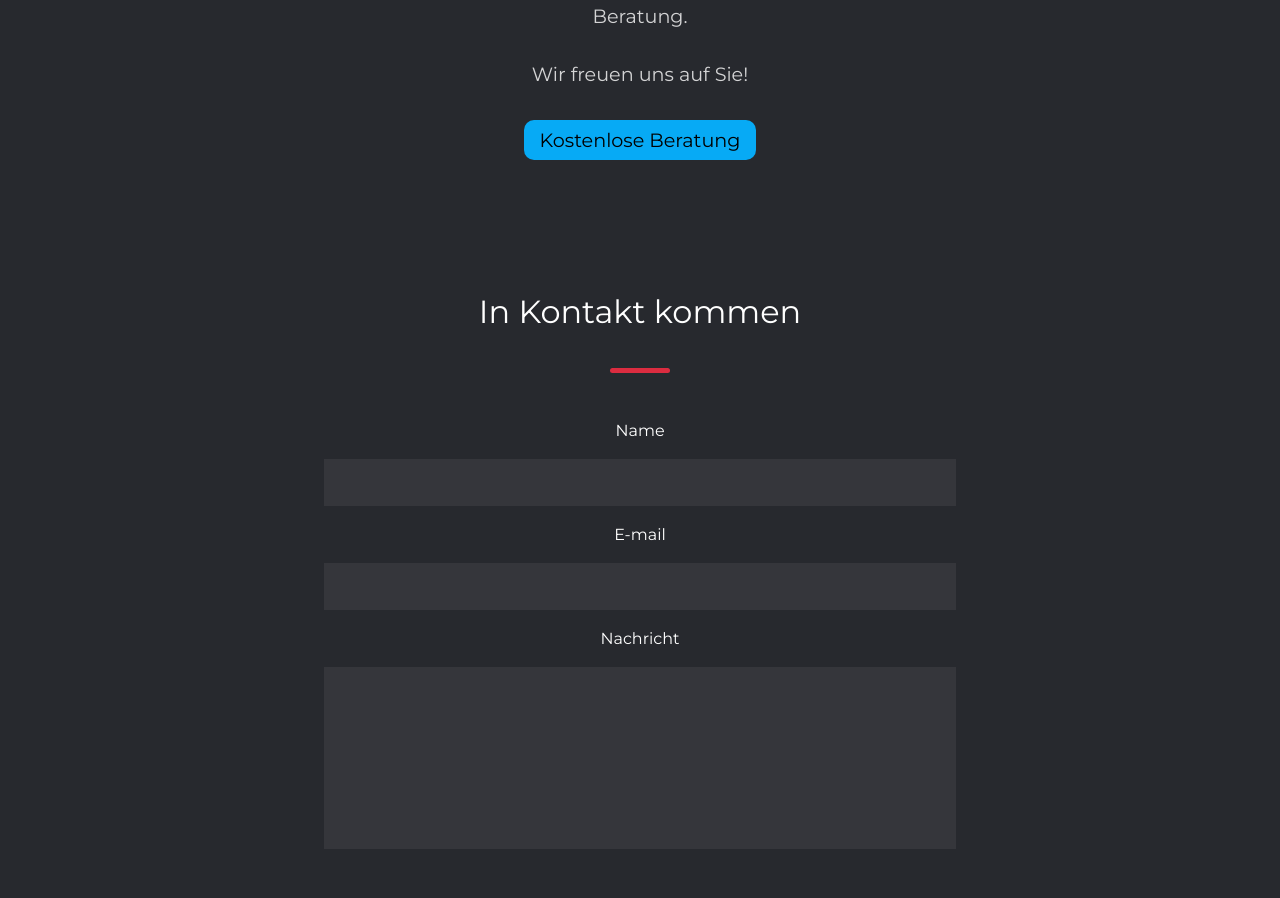
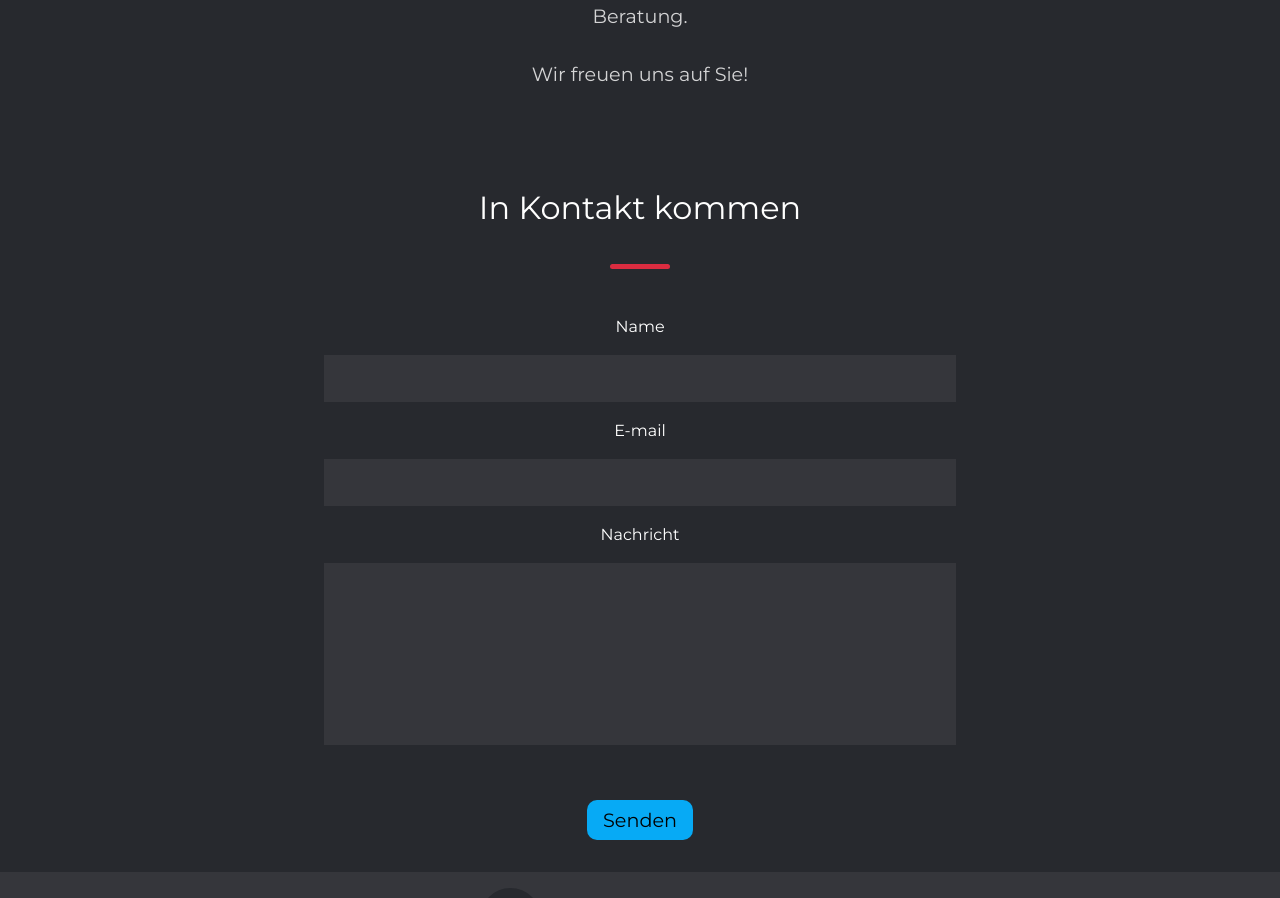
Before and after one commit to Artur-SE/Portfolio-Website, a React (Create React App) app: page / in a window 1280 px wide. Shown: the part 3042-3940 px from the top of the page. Built offline with nearby package versions, Linux system fonts and the light colour scheme.

Commit message:
Animations ready

```diff
--- a/src/components/AboutMe.js
+++ b/src/components/AboutMe.js
@@ -33,9 +33,9 @@ const AboutMe = () => {
           information={information}
           setInformation={setInformation}
         />
-        <a href="#contact">
+        {/* <a href="#contact">
           <button className="btn-primary">Kostenlose Beratung</button>
-        </a>
+        </a> */}
       </div>
     </StyledAboutMe>
   );
```
Also changed, not shown: src/components/Hero.js (+10 -2 lines), notes.txt.
